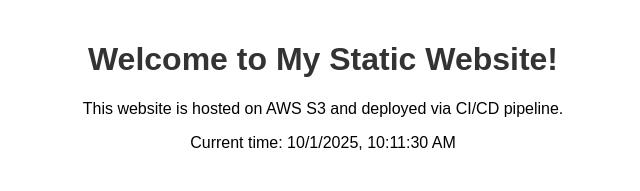
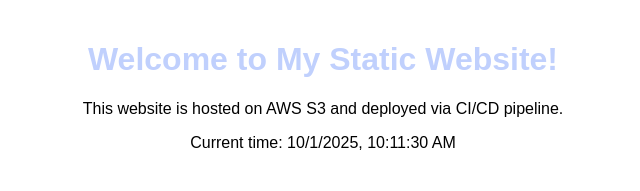
Before and after one commit to v-kostyukov/aws-s3-website, a plain HTML site: page index.html in a window 1280 px wide. Shown: the whole page, without its empty margins (317-957 px from the left). Drawn offline with Linux system fonts and the light colour scheme.

Commit message:
Test deployment

```diff
--- a/index.html
+++ b/index.html
@@ -13,7 +13,7 @@
             text-align: center;
         }
         h1 {
-            color: #333333;
+            color: #c0d0fd;
         }
     </style>
 </head>
```
